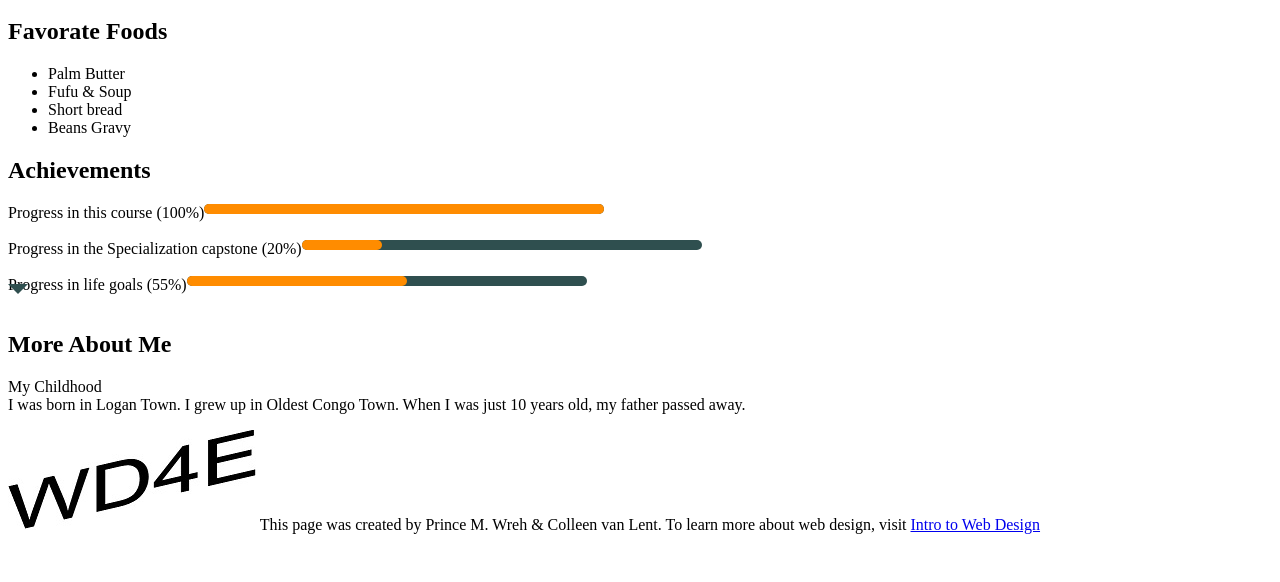
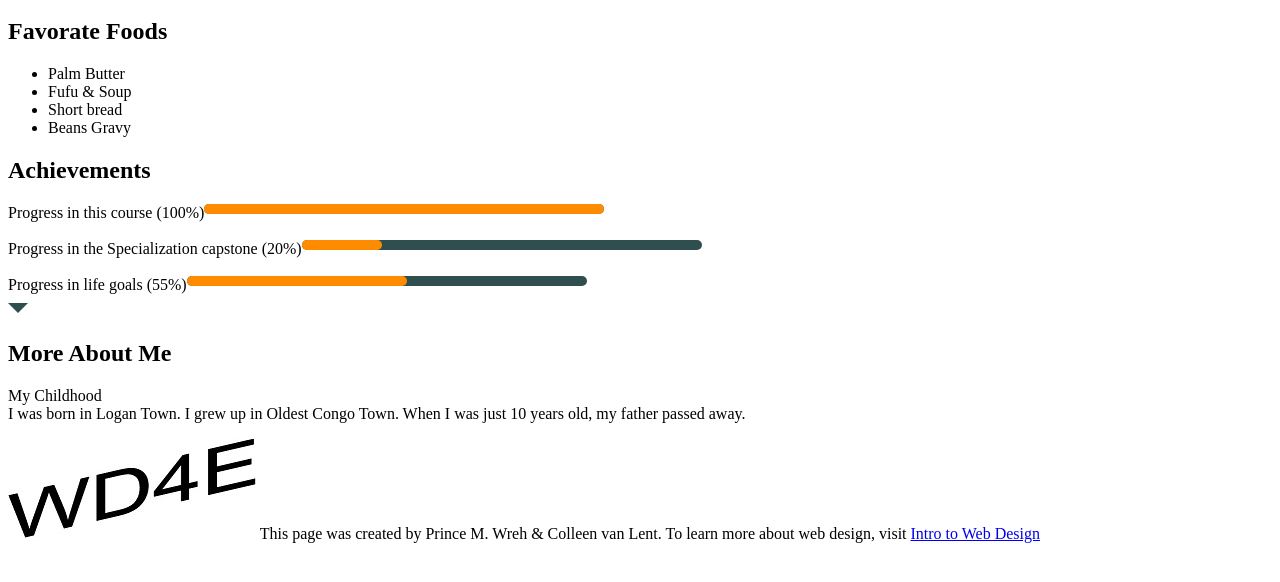
Before and after one commit to donyenwrehART/WebDesign, a plain HTML site: page index.html in a window 1280 px wide. Shown: the part 100-682 px from the top of the page. Drawn offline with Linux system fonts and the light colour scheme.

Commit message:
Update index.html

```diff
--- a/index.html
+++ b/index.html
@@ -61,8 +61,9 @@
         </div>
     </span>
 
-    <div class="arrowdown"></div>
-<h2>More About Me</h2>
+
+<h2>  <div class="arrowdown"></div>
+More About Me</h2>
 <p>My Childhood <br> I was born in Logan Town. I grew up in Oldest Congo Town. When I was just 10 years old, my
         father passed away.</p>
     <p> <img src="image.jpg" alt="an image from Colleen van Lent website">
```
